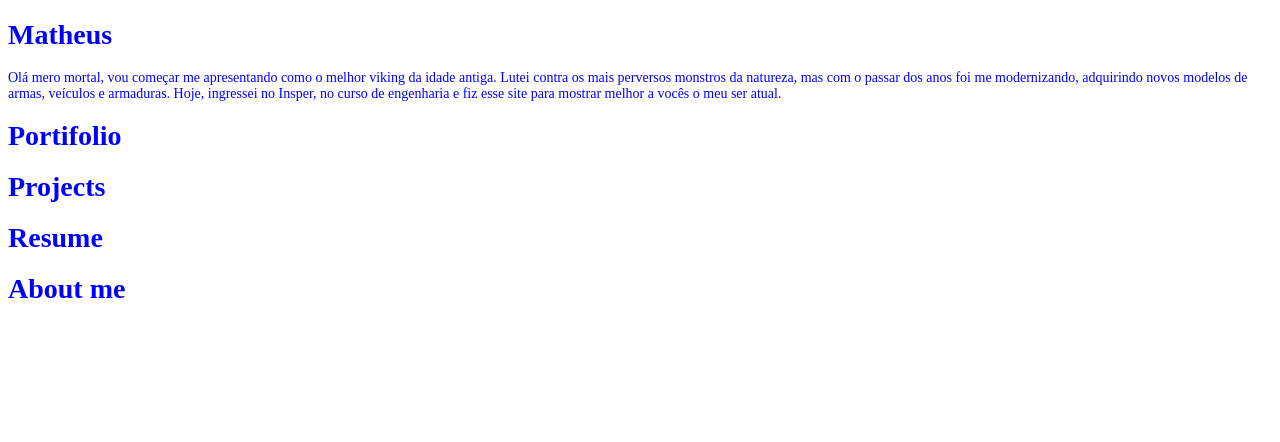
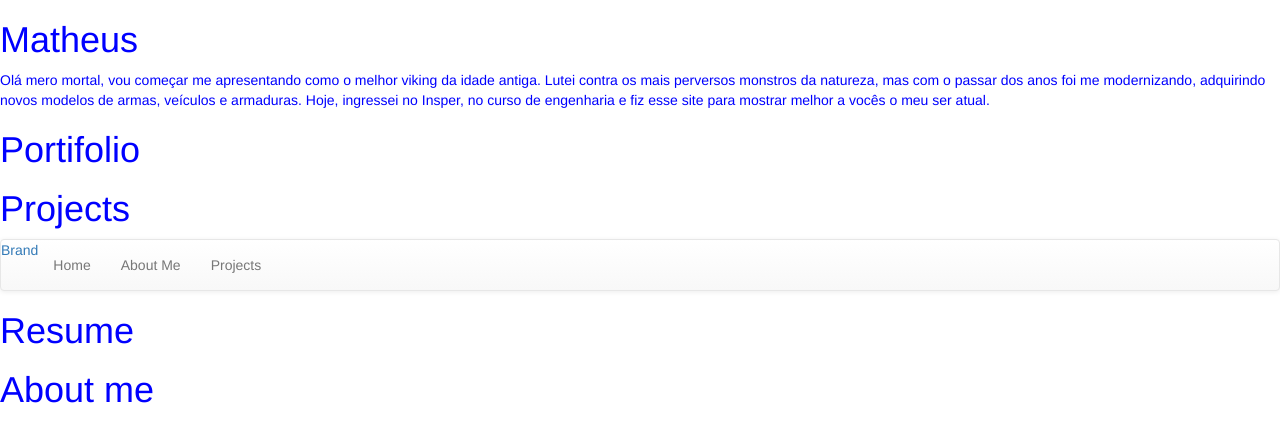
Before and after one commit to matheusventrilho/Personal_Website, a plain HTML site: page index.html in a window 1280 px wide. Drawn offline with nearby package versions, Linux system fonts and the light colour scheme.

Commit message:
Update index.html

```diff
--- a/index.html
+++ b/index.html
@@ -1,14 +1,51 @@
 <!doctype html>
 <html>
   <head>
+    <!-- Latest compiled and minified CSS -->
+    <link rel="stylesheet" href="https://maxcdn.bootstrapcdn.com/bootstrap/3.3.5/css/bootstrap.min.css" integrity="sha512-dTfge/zgoMYpP7QbHy4gWMEGsbsdZeCXz7irItjcC3sPUFtf0kuFbDz/ixG7ArTxmDjLXDmezHubeNikyKGVyQ==" crossorigin="anonymous">
+    <!-- Optional theme -->
+    <link rel="stylesheet" href="https://maxcdn.bootstrapcdn.com/bootstrap/3.3.5/css/bootstrap-theme.min.css" integrity="sha384-aUGj/X2zp5rLCbBxumKTCw2Z50WgIr1vs/PFN4praOTvYXWlVyh2UtNUU0KAUhAX" crossorigin="anonymous">
+    <!-- Latest compiled and minified JavaScript -->
+    <script src="https://maxcdn.bootstrapcdn.com/bootstrap/3.3.5/js/bootstrap.min.js" integrity="sha512-K1qjQ+NcF2TYO/eI3M6v8EiNYZfA95pQumfvcVrTHtwQVDG+aHRqLi/ETn2uB+1JqwYqVG3LIvdm9lj6imS/pQ==" crossorigin="anonymous"></script>
+
+    <!----------------------------------------------------------------------------------->
+
     <link rel="stylesheet" href="customize.css">
+
   </head>
   <body>
     <h1>Matheus</h1>
     <p>Olá mero mortal, vou começar me apresentando como o melhor viking da idade antiga. Lutei contra os mais perversos monstros da natureza, mas com o passar dos anos foi me modernizando, adquirindo novos modelos de armas, veículos e armaduras. Hoje, ingressei no Insper, no curso de engenharia e fiz esse site para mostrar melhor a vocês o meu ser atual. </p>
+
     <h1>Portifolio</h1>
+
     <h1>Projects</h1>
+
+    <!-- Navigation Bar -->
+  <nav role="navigation" class="navbar navbar-default">
+      <!-- Brand and toggle get grouped for better mobile display -->
+      <div class="navbar-header">
+          <button type="button" data-target="#navbarCollapse" data-toggle="collapse" class="navbar-toggle">
+              <span class="sr-only">Toggle navigation</span>
+              <span class="icon-bar"></span>
+              <span class="icon-bar"></span>
+              <span class="icon-bar"></span>
+          </button>
+          <a href="#" class="navbar-matheus">Brand</a>
+      </div>
+      <!-- Collection of nav links and other content for toggling -->
+      <div id="navbarCollapse" class="collapse navbar-collapse">
+          <ul class="nav navbar-nav">
+              <li><a href="#">Home</a></li>
+              <li><a href="#">About Me</a></li>
+              <li><a href="#">Projects</a></li>
+          </ul>
+      </div>
+  </nav>
+
     <h1>Resume</h1>
+
     <h1>About me</h1>
+
   </body>
 </html>
```
